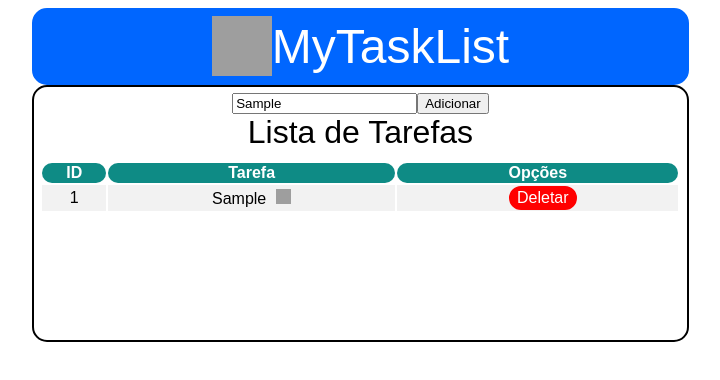
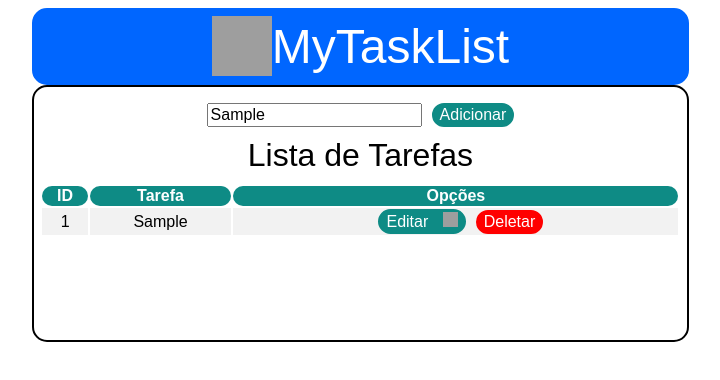
Before and after one commit to brunocercan/todo-list-angular, an Angular app: page / in a window 1280 px wide. Both pictures are taken after typing "Sample" into the empty fields and a click on the button "Adicionar". Shown: the top 380 px of the page, without its empty margins (286-1006 px from the left). Built offline with nearby package versions, Linux system fonts and the light colour scheme; grey boxes are pictures that could not be loaded.

Commit message:
issue #3 adicionado cursor: pointer aos botões e adicionado botão editar ao lado de delete com foco no elemento html editável

```diff
--- a/src/app/add-task/add-task.component.scss
+++ b/src/app/add-task/add-task.component.scss
@@ -12,6 +12,7 @@
     margin-left: 10px;
     margin-bottom: 10px;
     border-radius: 15px;
+    cursor: pointer;
 }
 
 .divAddTask {
--- a/src/app/list-task/list-task.component.html
+++ b/src/app/list-task/list-task.component.html
@@ -15,13 +15,14 @@
     <tr *ngFor="let tarefa of tarefas" id="linhaTabela">
         <td>
             <span>{{ tarefa.id }}</span>
-
         </td>
         <td>
-           <span contenteditable="true" (keyup)="changeValue(tarefa.id, 'descricao', $event)">{{ tarefa.descricao }}</span>
-           <img class="image" src="https://i.pinimg.com/originals/46/93/ba/4693ba7c63042a6950658d434ca8e55d.png">
+           <span #tarefaDesc contenteditable="true" (keyup)="changeValue(tarefaDesc)">{{ tarefa.descricao }}</span>
         </td>
         <td>
+            <button class="botao" id="editButton" (click)="changeValue(tarefaDesc)">
+                Editar <img class="image" src="https://i.pinimg.com/originals/46/93/ba/4693ba7c63042a6950658d434ca8e55d.png">
+            </button>
             <button class="botao" id="deleteButton" (click)="deletar(tarefa)" style="background-color: rgb(255, 0, 0); border-color: red; " type="submit">Deletar</button>
         </td>
     </tr>
--- a/src/app/list-task/list-task.component.scss
+++ b/src/app/list-task/list-task.component.scss
@@ -30,6 +30,7 @@ button {
     color: white;
     margin-left: 10px;
     border-radius: 15px;
+    cursor: pointer;
 }
 
 .image {
--- a/src/app/list-task/list-task.component.ts
+++ b/src/app/list-task/list-task.component.ts
@@ -1,4 +1,4 @@
-import { Component, Input, OnInit, Output, EventEmitter } from '@angular/core';
+import { Component, Input, OnInit, Output, EventEmitter, ViewChild, ElementRef } from '@angular/core';
 import { Tarefa } from '../todo-list/tarefa.interface';
 
 
@@ -13,19 +13,17 @@ export class ListTaskComponent implements OnInit {
   @Input() tarefas: Tarefa[] = [];
   @Output() aoRemover = new EventEmitter<any>();
 
+  @ViewChild("tarefaDesc") tarefaDesc: HTMLElement;
+
+
   isEditing: boolean = false;
   index = 0;
   editField: string;
 
   constructor() { }
 
-  updateList(id: number, property: string, event: any) {
-    const editField = event.target.textContent;
-    this.tarefas[id][property] = editField;
-  }
-
-  changeValue(id: number, property: string, event: any) {
-    this.editField = event.target.textContent;
+  changeValue(HTMLElement) {
+    HTMLElement.focus();
   }
 
   deletar(tarefa: Tarefa) {
--- a/src/app/todo-list/todo-list.component.scss
+++ b/src/app/todo-list/todo-list.component.scss
@@ -32,3 +32,25 @@
     border: 2px solid;
     border-radius: 15px;
 }
+
+.inputTask {
+    font-size: 1rem;
+    font-family: Arial, Helvetica, sans-serif;
+}
+
+.botao {
+    font-size: 1rem;
+    font-family: Arial, Helvetica, sans-serif;
+    background-color: rgb(14, 139, 133);
+    border: 2px solid rgb(14, 139, 133);
+    color: white;
+    margin-left: 10px;
+    margin-bottom: 10px;
+    border-radius: 15px;
+    cursor: pointer;
+}
+
+.divAddTask {
+    display:flex;
+    margin: 10px;
+}
```
